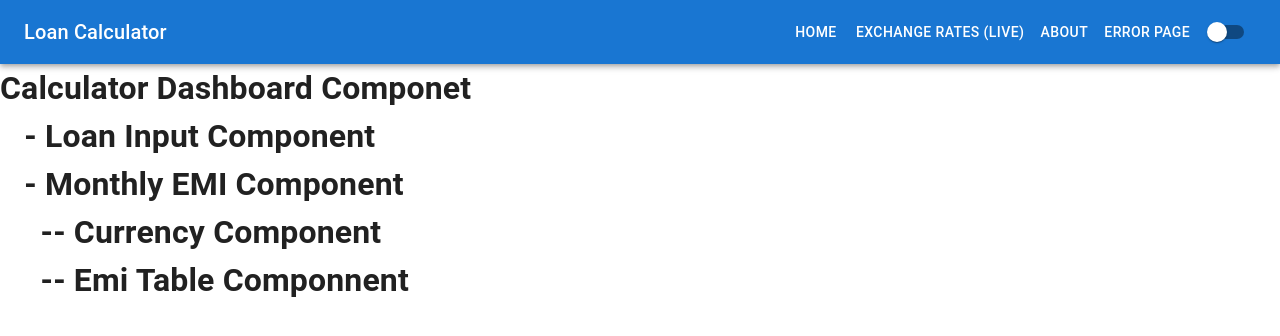
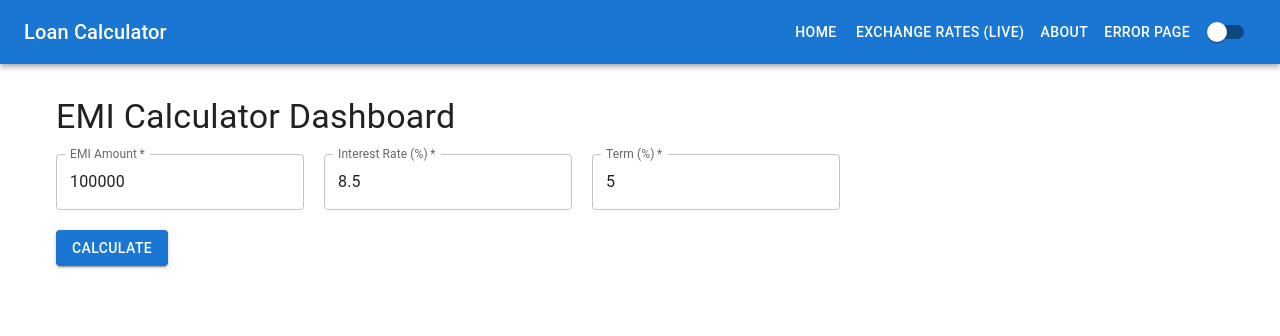
Before and after one commit to TheDarkLady/loan-calculator, a React (Vite) app: page / in a window 1280 px wide. Shown: the top 336 px of the page. Built offline with nearby package versions, Linux system fonts and the light colour scheme.

Commit message:
monthly component display

```diff
--- a/src/components/CalculatorDashboard.tsx
+++ b/src/components/CalculatorDashboard.tsx
@@ -1,16 +1,19 @@
-import React from 'react'
-import LoanInputComponent from '../sub-components/LoanInputComponent'
-import MonthlyEmiComponent from '../sub-components/MonthlyEmiComponent'
+import React, { useState } from "react";
+import LoanInputComponent from "../sub-components/LoanInputComponent";
+import MonthlyEmiComponent from "../sub-components/MonthlyEmiComponent";
+import { Box, Typography } from "@mui/material";
 
 const CalculatorDashboard: React.FC = () => {
+  const [isShowMonthyComp, setIsShowMonthlyComp] = useState<boolean>(false)
   return (
-    <div>
-        <h1>Calculator Dashboard Componet</h1>
-        <LoanInputComponent/>
-        <MonthlyEmiComponent />
+    <>
+      <Box sx={{ maxWidth: "1200px", margin: "0 auto", padding: 2 }}>
+        <Typography variant="h4" sx={{py:2, px:0 }}>EMI Calculator Dashboard</Typography>
+        <LoanInputComponent  setIsShowMonthlyComp={setIsShowMonthlyComp} />
+        <MonthlyEmiComponent isShowMonthyComp={isShowMonthyComp}/>
+      </Box>
+    </>
+  );
+};
 
-    </div>
-  )
-}
-
-export default CalculatorDashboard
+export default CalculatorDashboard;
--- a/src/sub-components/LoanInputComponent.tsx
+++ b/src/sub-components/LoanInputComponent.tsx
@@ -1,11 +1,49 @@
-import React from 'react'
+import { Box, Button, TextField } from "@mui/material";
+import React from "react";
 
-const LoanInputComponent : React.FC = () => {
-  return (
-    <div>
-      <h1>&nbsp;&nbsp; - Loan Input Component</h1>
-    </div>
-  )
+interface Props {
+  setIsShowMonthlyComp: React.Dispatch<React.SetStateAction<boolean>>;
 }
 
-export default LoanInputComponent
+const LoanInputComponent: React.FC<Props> = ({
+  setIsShowMonthlyComp,
+}) => {
+
+  const handleMonthlyComp = ()=> {
+    setIsShowMonthlyComp(true)
+  }
+  return (
+    <>
+      <Box
+        sx={{
+          display: "flex",
+          flexDirection: "column",
+          flexWrap: "nowrap",
+          gap: "20px",
+          justifyContent: "start",
+          alignItems: "start",
+        }}
+      >
+        <Box
+          sx={{
+            display: "flex",
+            flexDirection: "row",
+            flexWrap: "wrap",
+            gap: "20px",
+            justifyContent: "start",
+            alignItems: "center",
+          }}
+        >
+          <TextField required label="EMI Amount" defaultValue="100000" />
+          <TextField required label="Interest Rate (%)" defaultValue="8.5" />
+          <TextField required label="Term (%)" defaultValue="5" />
+        </Box>
+        <Button variant="contained" onClick={handleMonthlyComp}>
+          Calculate
+        </Button>
+      </Box>
+    </>
+  );
+};
+
+export default LoanInputComponent;
--- a/src/sub-components/MonthlyEmiComponent.tsx
+++ b/src/sub-components/MonthlyEmiComponent.tsx
@@ -2,9 +2,15 @@ import React from 'react'
 import CurrencyConverter from './CurrencyConverter'
 import EmiTable from './EmiTable'
 
-const MonthlyEmiComponent : React.FC = () => {
+interface Props{
+  isShowMonthyComp : boolean
+}
+
+const MonthlyEmiComponent : React.FC<Props> = ({
+  isShowMonthyComp
+}) => {
   return (
-    <div>
+    <div style={{display : isShowMonthyComp ? "flex" : "none"}}>
       <h1>&nbsp;&nbsp; - Monthly EMI Component</h1>
       <CurrencyConverter/>
       <EmiTable/>
```
